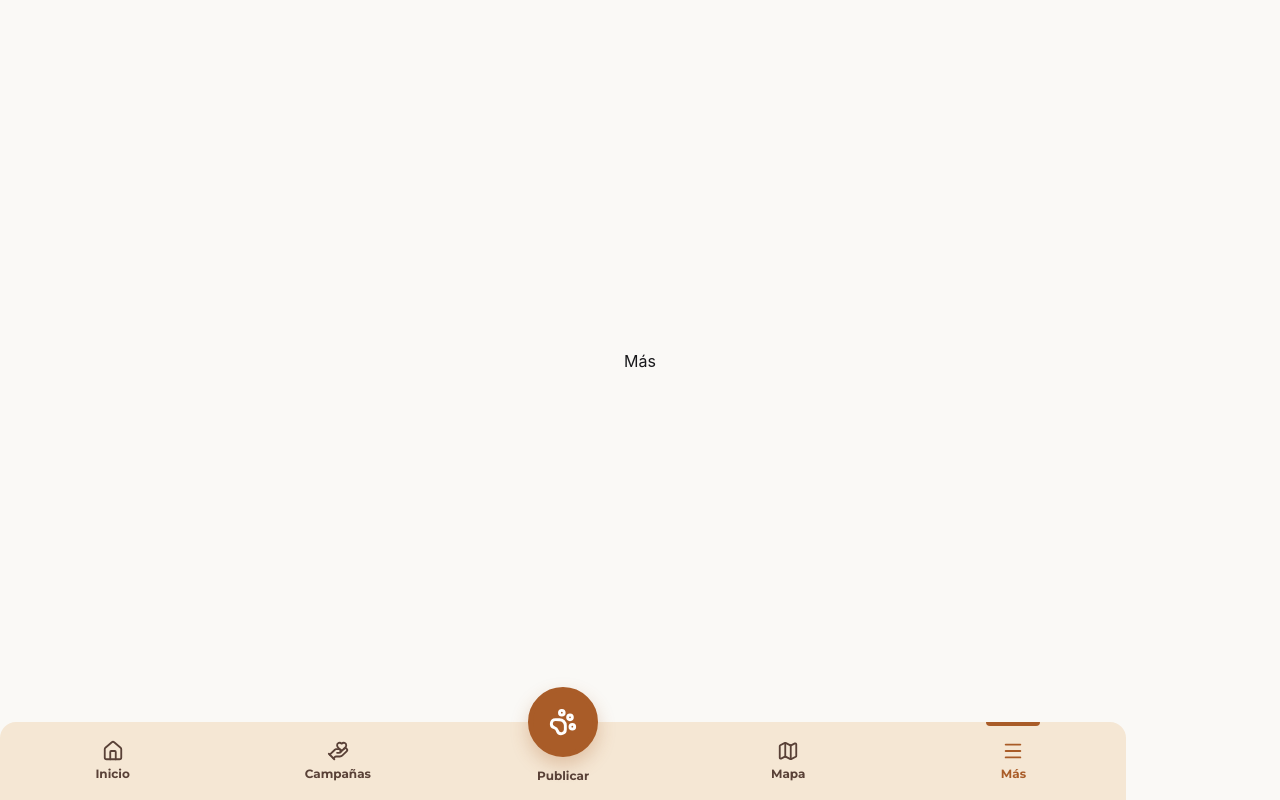
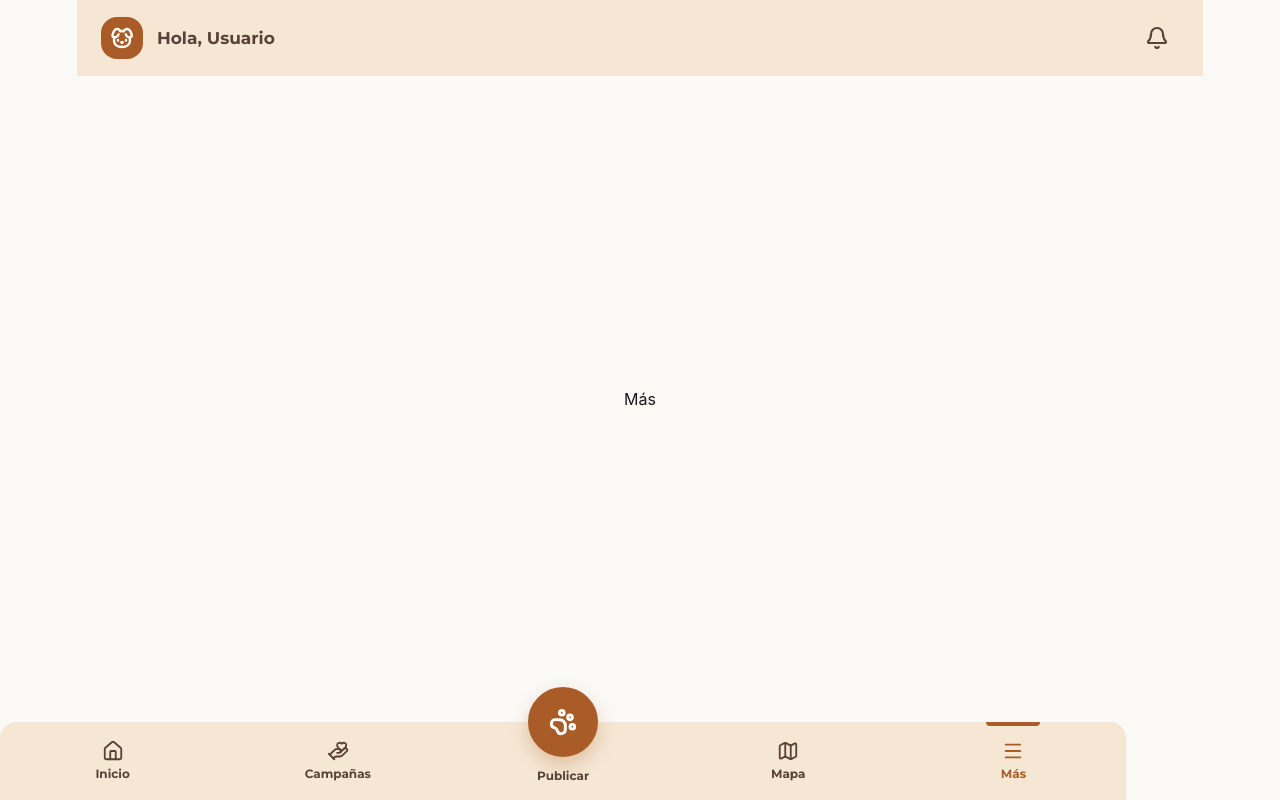
Before and after one commit to Equipo-Nexo/manada-solidaria-frontend, a React (Vite) app: page /mas in a window 1280 px wide. Built offline with nearby package versions, Linux system fonts and the light colour scheme.

Commit message:
[FTR][MS-65]: add header

```diff
--- a/src/App.css
+++ b/src/App.css
@@ -25,7 +25,6 @@
 }
 
 .app-shell--with-navbar {
-  /* padding-bottom: 100px; */
 }
 
 .app-shell__content {
--- a/src/App.tsx
+++ b/src/App.tsx
@@ -1,5 +1,6 @@
 import { Navigate, Route, Routes, useLocation } from 'react-router-dom'
 import './App.css'
+import AppHeader from './components/header/AppHeader'
 import { InstallButton } from './components/install_button/installButton'
 import Navbar from './components/navbar/Navbar'
 import Campaigns from './pages/campaigns/Campaigns'
@@ -10,11 +11,13 @@ import More from './pages/more/More'
 
 function App() {
   const location = useLocation()
-  const showNavbar = location.pathname !== '/login'
+  const isLoggedIn = location.pathname !== '/login'
+  const username = 'Usuario'
 
   return (
     <>
-      <div className={`app-shell bg-base-100${showNavbar ? ' app-shell--with-navbar' : ''}`}>
+      <div className={`app-shell bg-base-100${isLoggedIn ? ' app-shell--authenticated' : ''}`}>
+        {isLoggedIn && <AppHeader username={username} />}
         <main className="app-shell__content">
           <Routes>
             <Route path="/login" element={<Login />} />
@@ -25,7 +28,7 @@ function App() {
             <Route path="*" element={<Navigate to="/login" />} />
           </Routes>
         </main>
-        {showNavbar && <Navbar />}
+        {isLoggedIn && <Navbar />}
       </div>
       <InstallButton />
     </>
--- /dev/null
+++ b/src/components/header/AppHeader.css
@@ -0,0 +1,99 @@
+.app-header {
+  width: 100%;
+  min-height: 76px;
+  display: flex;
+  align-items: center;
+  justify-content: space-between;
+  padding: 0 24px;
+  box-sizing: border-box;
+  background: #F5E7D4;
+}
+
+.app-header__brand {
+  min-width: 0;
+  display: flex;
+  align-items: center;
+  gap: 14px;
+}
+
+.app-header__logo {
+  width: 42px;
+  height: 42px;
+  flex: 0 0 auto;
+  display: inline-flex;
+  align-items: center;
+  justify-content: center;
+  border-radius: 16px;
+  background: #A95C28;
+  color: #fff;
+}
+
+.app-header__logo svg {
+  width: 24px;
+  height: 24px;
+  stroke-width: 2.4;
+}
+
+.app-header__greeting {
+  margin: 0;
+  overflow: hidden;
+  color: #594137;
+  font-family: "Montserrat", Arial, sans-serif;
+  font-size: 17px;
+  font-weight: 700;
+  line-height: 22px;
+  text-align: left;
+  text-overflow: ellipsis;
+  white-space: nowrap;
+}
+
+.app-header__notifications {
+  width: 44px;
+  height: 44px;
+  flex: 0 0 auto;
+  display: inline-flex;
+  align-items: center;
+  justify-content: center;
+  border: 0;
+  border-radius: 999px;
+  background: transparent;
+  color: #594137;
+  cursor: pointer;
+  transition: background 160ms ease, color 160ms ease;
+}
+
+.app-header__notifications:hover {
+  background: rgb(169 92 40 / 12%);
+  color: #A95C28;
+}
+
+.app-header__notifications:focus-visible {
+  outline: 3px solid rgb(169 92 40 / 35%);
+  outline-offset: 2px;
+}
+
+.app-header__notifications svg {
+  width: 24px;
+  height: 24px;
+  stroke-width: 2.2;
+}
+
+@media (max-width: 420px) {
+  .app-header {
+    padding: 0 18px;
+  }
+
+  .app-header__brand {
+    gap: 12px;
+  }
+
+  .app-header__logo {
+    width: 40px;
+    height: 40px;
+    border-radius: 14px;
+  }
+
+  .app-header__greeting {
+    font-size: 16px;
+  }
+}
--- /dev/null
+++ b/src/components/header/AppHeader.tsx
@@ -0,0 +1,25 @@
+import { Bell, Dog } from 'lucide-react'
+import './AppHeader.css'
+
+type AppHeaderProps = {
+  username: string
+}
+
+function AppHeader({ username }: AppHeaderProps) {
+  return (
+    <header className="app-header">
+      <div className="app-header__brand">
+        <div className="app-header__logo" aria-label="Manada Solidaria">
+          <Dog aria-hidden="true" />
+        </div>
+        <p className="app-header__greeting">Hola, {username}</p>
+      </div>
+
+      <button className="app-header__notifications" type="button" aria-label="Notificaciones">
+        <Bell aria-hidden="true" />
+      </button>
+    </header>
+  )
+}
+
+export default AppHeader
```
Also changed, not shown: 1 other file (tests, documents, lock files or other folders).
